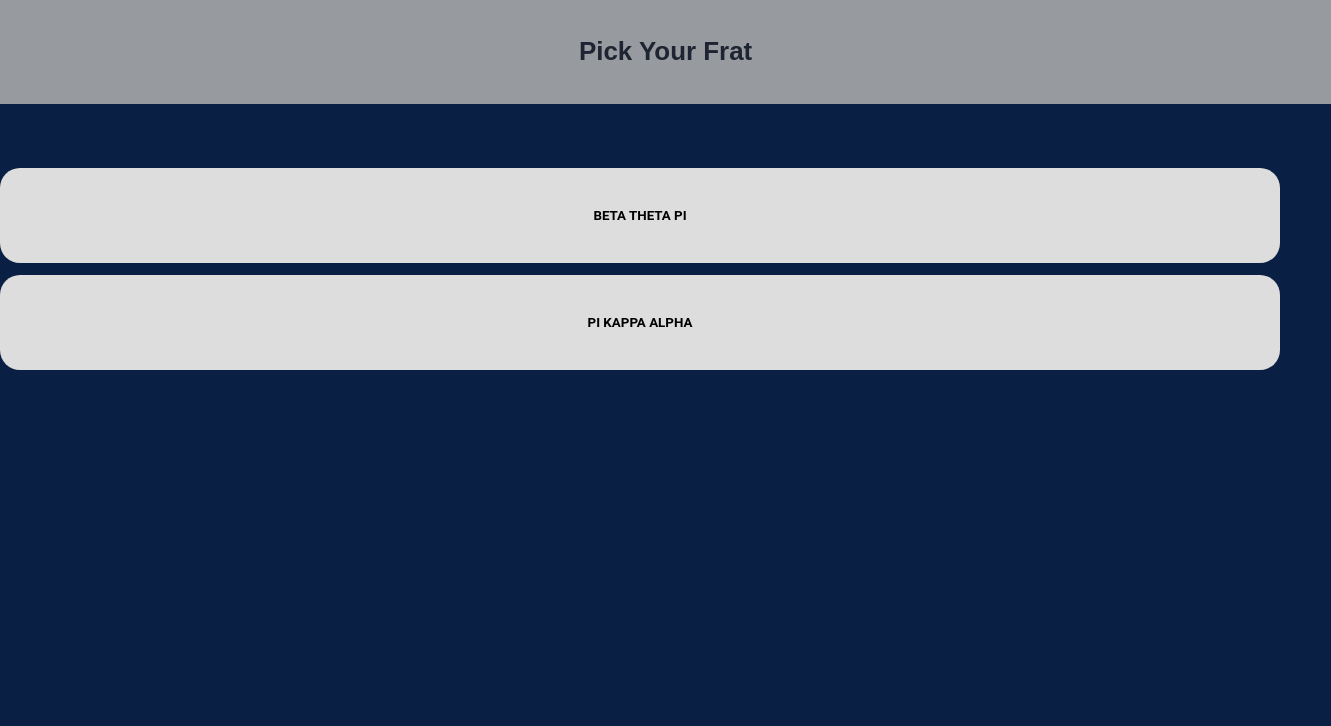
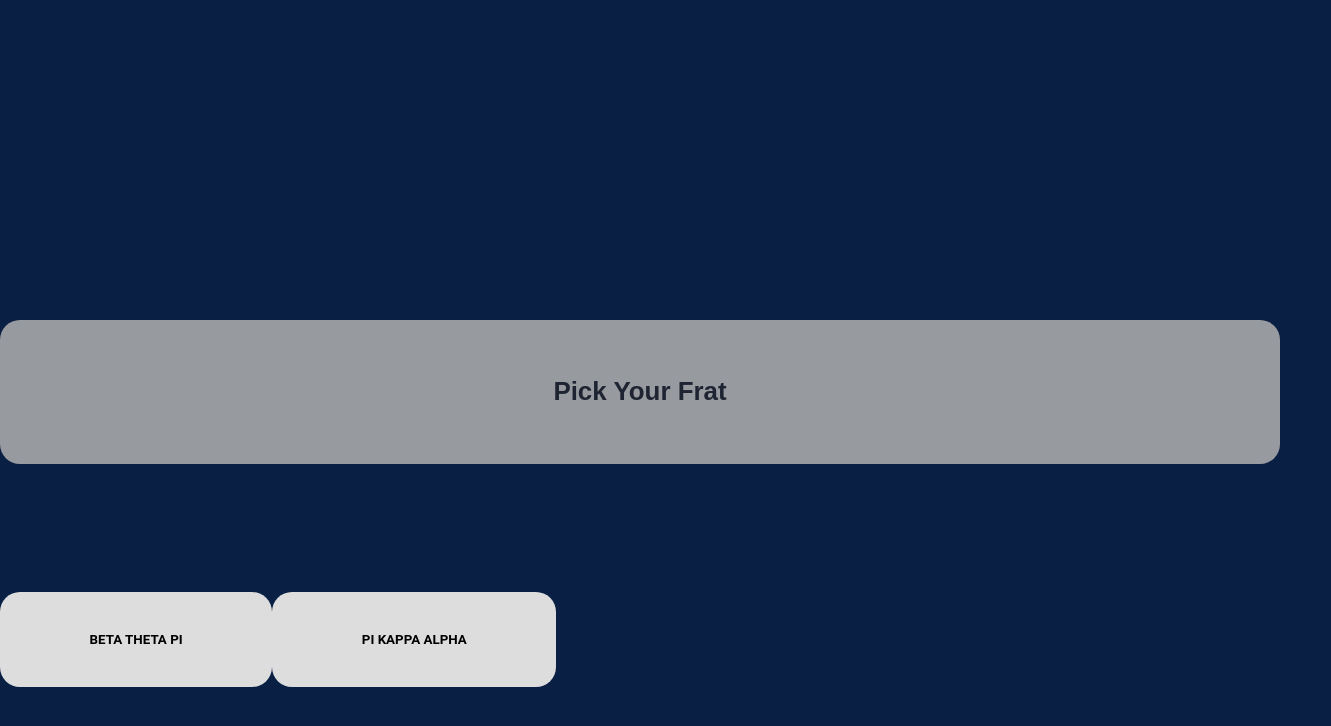
Before and after one commit to pmiller19/pwa-pay-tracker, a React (Create React App) app: page / in a window 1280 px wide. Shown: the top 726 px of the page, 1331 px wide, since content can reach past the window. Built offline with nearby package versions, Linux system fonts and the light colour scheme.

Commit message:
testing UI

```diff
--- a/src/App.css
+++ b/src/App.css
@@ -7,17 +7,17 @@
 }
 
 .main-container {
-    background: linear-gradient( rgba(0, 0, 0, 0.3), rgba(0, 0, 0, 0.418) ), url('https://hdwallpaper20.com/wp-content/uploads/2017/07/wallpaper-wp4001752.jpg');
+    /* background: linear-gradient( rgba(0, 0, 0, 0.3), rgba(0, 0, 0, 0.418) ), url('https://hdwallpaper20.com/wp-content/uploads/2017/07/wallpaper-wp4001752.jpg'); */
     background-size: cover;
     background-position: center;
 }
 
 .main-container {
     height: 100%;
-    display: flex;
+    /* display: flex; */
     justify-content: center;
     align-items: center;
-    flex-direction: column;
+    /* flex-direction: column; */
 }
 
 .city {
--- a/src/pages/home.css
+++ b/src/pages/home.css
@@ -1,8 +1,8 @@
 .home-button {
     border: none;
     outline: none;
-    width: 100%;
-    margin-bottom: 12px;
+    width: stretch;
+    margin-top: 5%;
     font-family: "Roboto", Helvetica, sans-serif;
     text-transform: uppercase;
     font-weight: 700;
@@ -17,11 +17,14 @@
 
 .choose-organization {
     outline: none;
-    padding: 20px 7%;
+    padding: 40px 7%;
     border: none;
+    margin-top: 25%;
     margin-bottom: 5%;
     display: block;
-    width: 90%;
+    width: stretch;
     text-align: center;
     background: rgba(177, 177, 177, 0.85);
+    border-radius: 20px;
+
 }
--- a/src/pages/home.js
+++ b/src/pages/home.js
@@ -6,12 +6,14 @@
 class Homepage extends Component{
     render() {
         return (
-            <div>
+            <div className="main-container">
                 <div className="choose-organization">
                     <h1>Pick Your Frat</h1>
                 </div>
+
                 <Link to="/pages/frat-homepage"><button className="home-button">Beta Theta Pi</button></Link>
                 <Link to="/pages/frat-homepage"><button className="home-button">Pi Kappa Alpha</button></Link>
+
 
             </div>
         );
```
